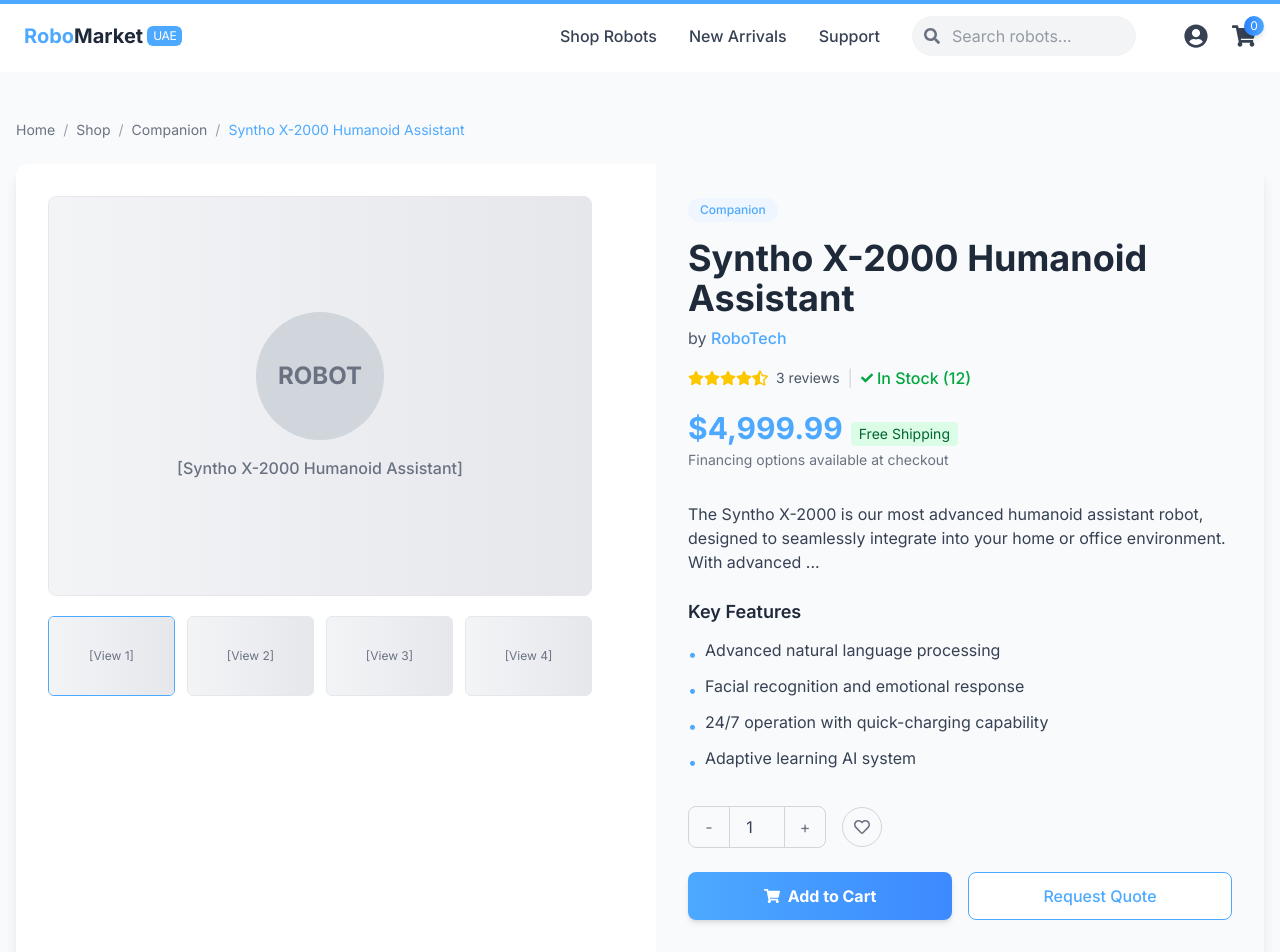
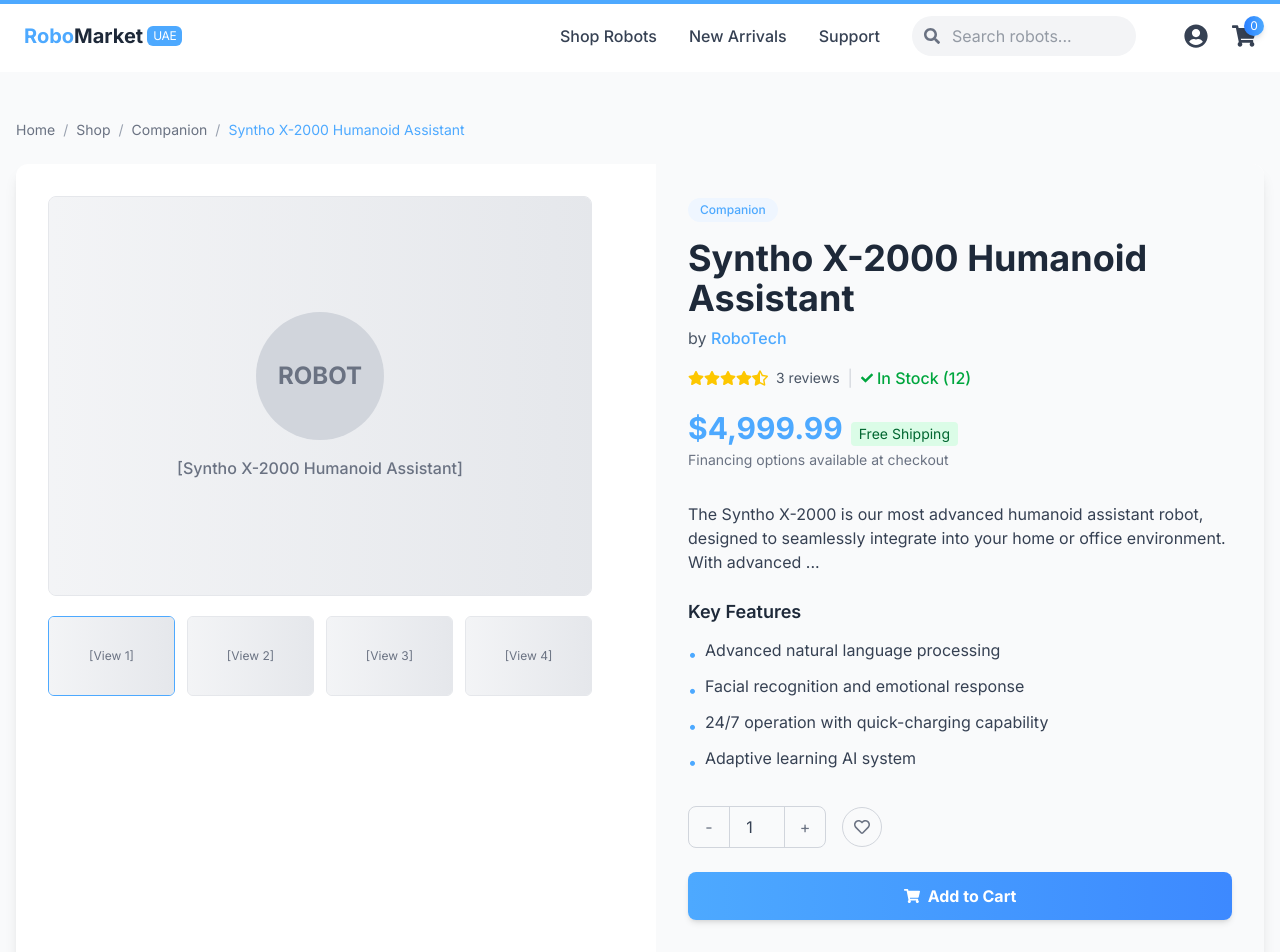
Before and after one commit to alaineid/robomarket-ae, a Next.js app: page /product/1 in a window 1280 px wide. Shown: the top 952 px of the page. Built offline with nearby package versions, Linux system fonts and the light colour scheme.

Commit message:
Remove request quote

```diff
--- a/src/app/product/[id]/page.tsx
+++ b/src/app/product/[id]/page.tsx
@@ -262,7 +262,7 @@
                   </div>
 
                   {/* Action Buttons */}
-                  <div className="grid grid-cols-1 md:grid-cols-2 gap-4">
+                  <div className="grid grid-cols-1 gap-4">
                     <motion.button
                       whileHover={{ scale: 1.02 }}
                       whileTap={{ scale: 0.98 }}
@@ -270,14 +270,6 @@
                     >
                       <FaShoppingCart className="mr-2" />
                       Add to Cart
-                    </motion.button>
-
-                    <motion.button
-                      whileHover={{ scale: 1.02 }}
-                      whileTap={{ scale: 0.98 }}
-                      className={`flex items-center justify-center ${commonButtonStyles.secondary}`}
-                    >
-                      Request Quote
                     </motion.button>
                   </div>
                 </div>
```
